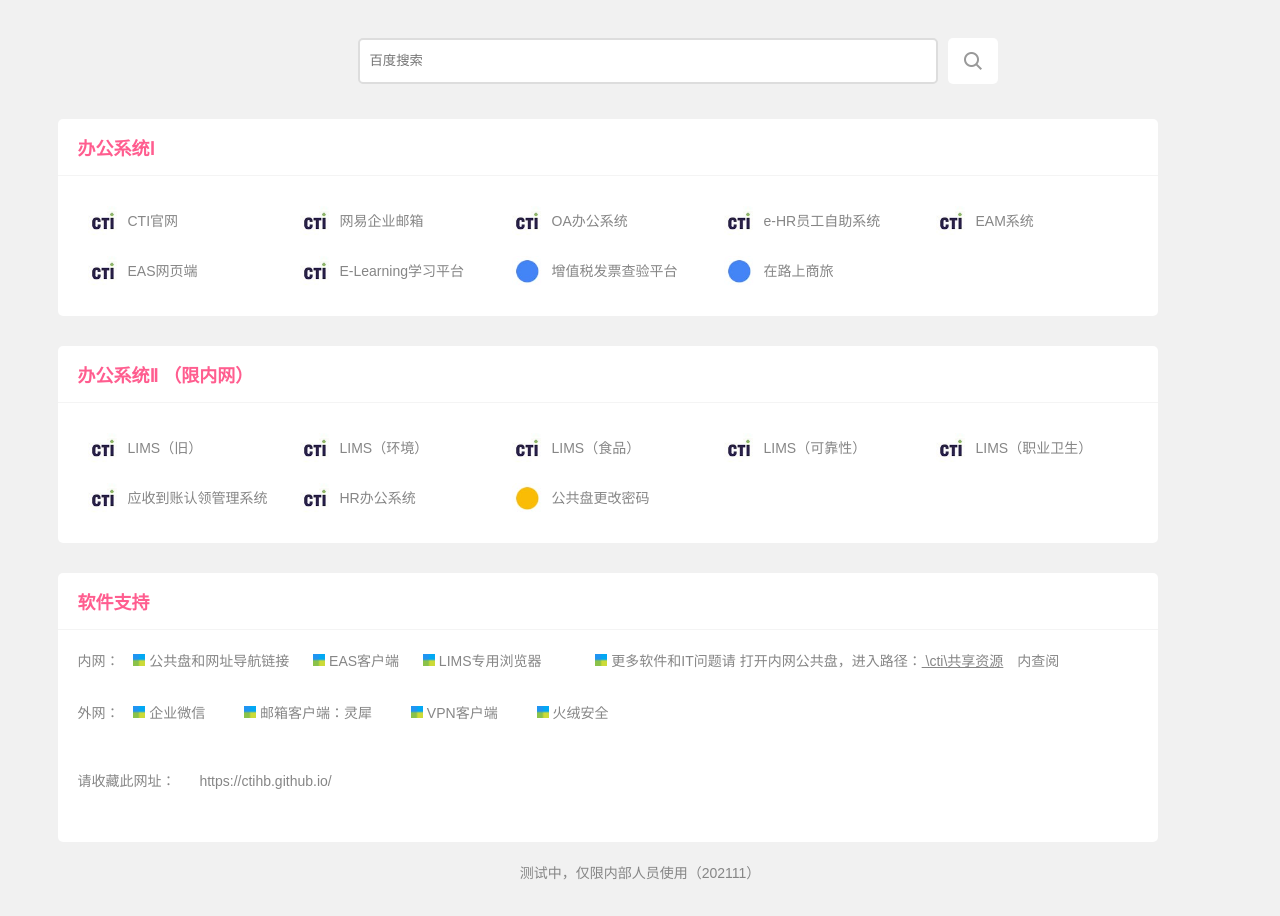
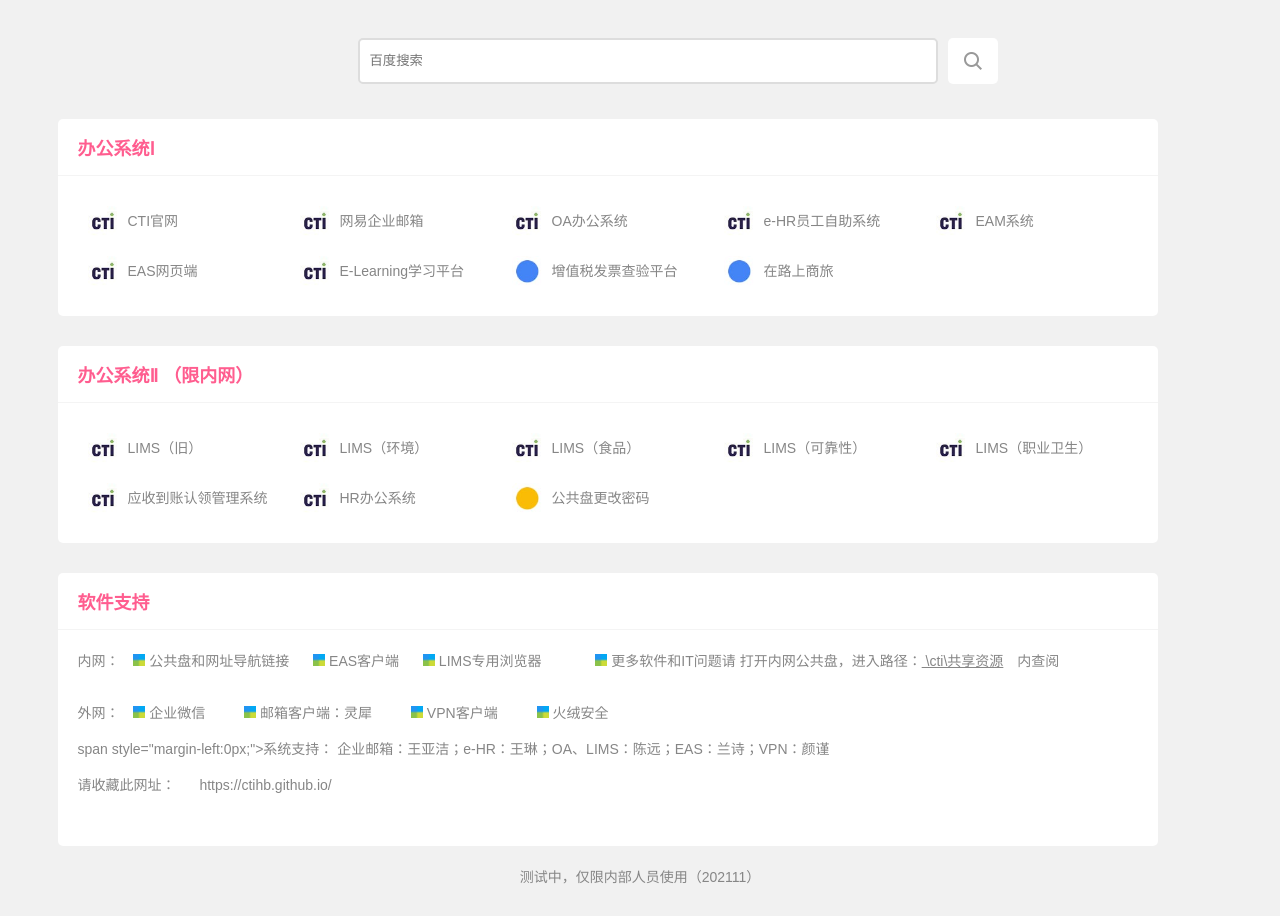
Before and after one commit to hilllei/ctihb, a plain HTML site: page index.html in a window 1280 px wide. Shown: the part 82-998 px from the top of the page. Drawn offline with Linux system fonts and the light colour scheme.

Commit message:
Update index.html

```diff
--- a/index.html
+++ b/index.html
@@ -28,9 +28,9 @@
 	</div>
 	<div class="search-list-wrap" id="tablist2">
     <div class="search-list block">
-			<form target="_blank" accept-charset="UTF-8" action="https://www.baidu.com/s"><input type="text" name="wd" placeholder="百度搜索" value /><input type="submit" value="" /></form>
-		</div>
-		</div>
+	<form target="_blank" accept-charset="UTF-8" action="https://www.baidu.com/s"><input type="text" name="wd" placeholder="百度搜索" value /><input type="submit" value="" /></form>
+	</div>
+	</div>
 </div>
 
 <div class="tulist">
@@ -75,8 +75,9 @@
 <a target="_blank" href="https://vpn2.cti-cert.com/com/installClient.html"> <span style="margin-left:35px;"><img src="images/i-001.jpg"/ height="12" width="12" > VPN客户端</span></a>
 <a target="_blank" href="https://www.huorong.cn/person5.html"> <span style="margin-left:35px;"><img src="images/i-001.jpg"/ height="12" width="12" > 火绒安全</span></a>
 
-
- <br><br><br><br>
+<br><br>
+ span style="margin-left:0px;">系统支持：</span> 企业邮箱：王亚洁；e-HR：王琳；OA、LIMS：陈远；EAS：兰诗；VPN：颜谨</a>
+<br><br>
  <span style="margin-left:0px;">请收藏此网址：</span>   <a target="_blank" href="https://ctihb.github.io/"><span style="margin-left:20px;"> https://ctihb.github.io/</span></a>
 <br><br><br>
 </ul>
```
